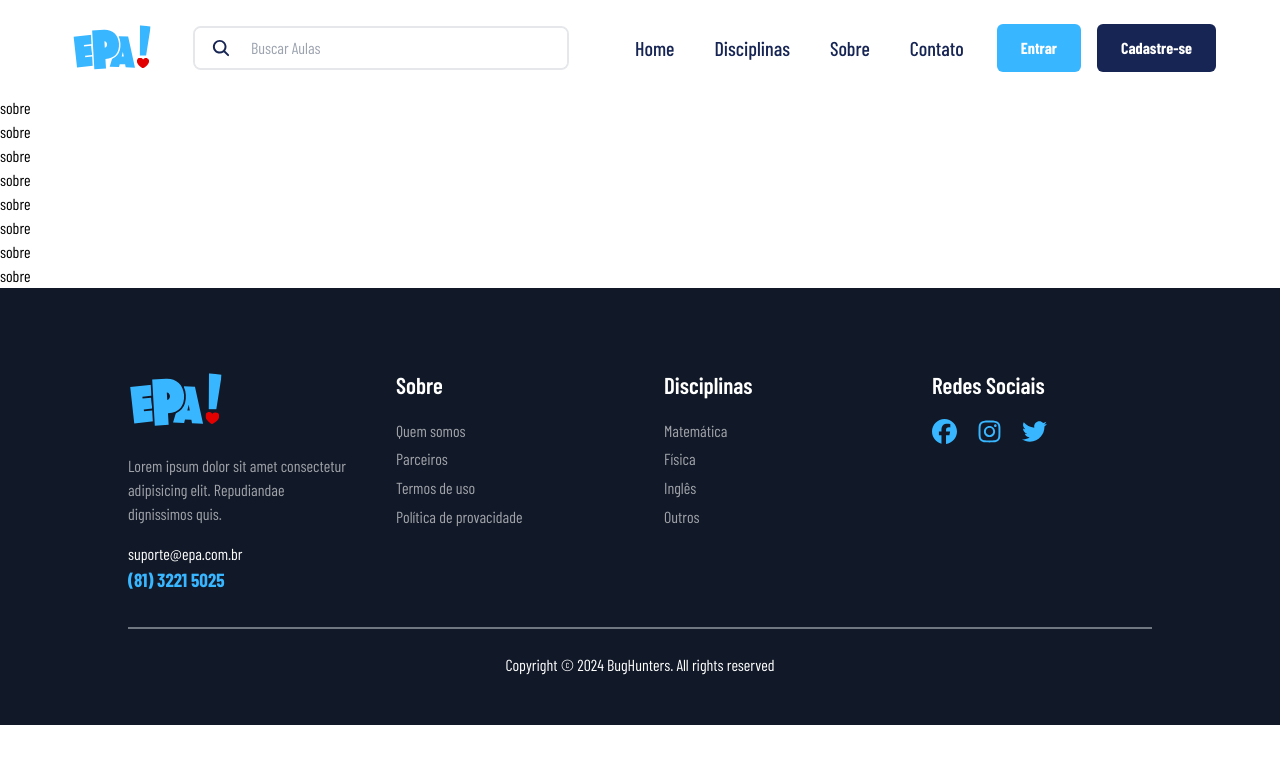
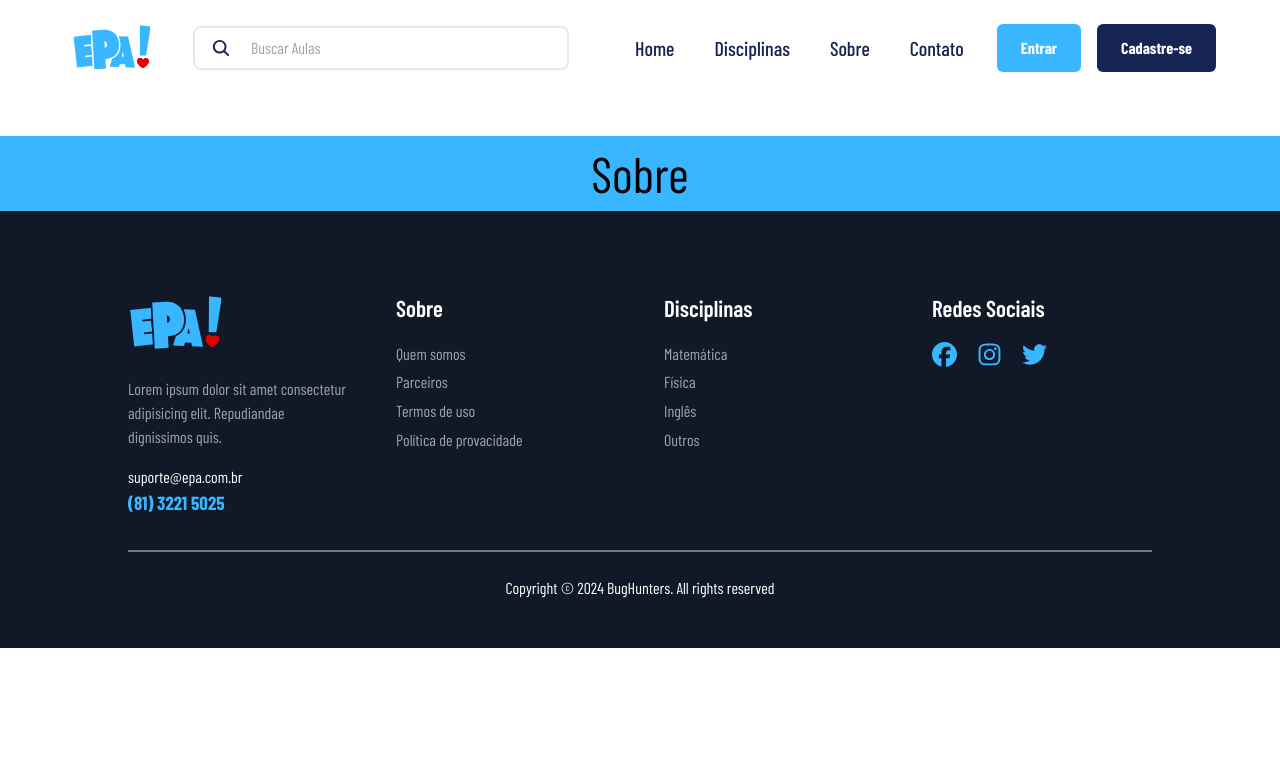
Before and after one commit to Antonio-coding/app-epa, a Next.js app: page /sobre in a window 1280 px wide. Shown: the top 764 px of the page. Built offline with nearby package versions, Linux system fonts and the light colour scheme; a web font is replaced by a local one.

Commit message:
sobre.mirla

```diff
--- a/src/app/(pages)/sobre/page.tsx
+++ b/src/app/(pages)/sobre/page.tsx
@@ -1,12 +1,8 @@
 export default function Sobre() {
     return <>
-        <div>sobre</div>
-        <div>sobre</div>
-        <div>sobre</div>
-        <div>sobre</div>
-        <div>sobre</div>
-        <div>sobre</div>
-        <div>sobre</div>
-        <div>sobre</div>
+        <div>
+            <h1 className=" mt-10 bg-primary-blue text-center text-[50px]">Sobre</h1>
+        </div>
+
     </>
 }
```
